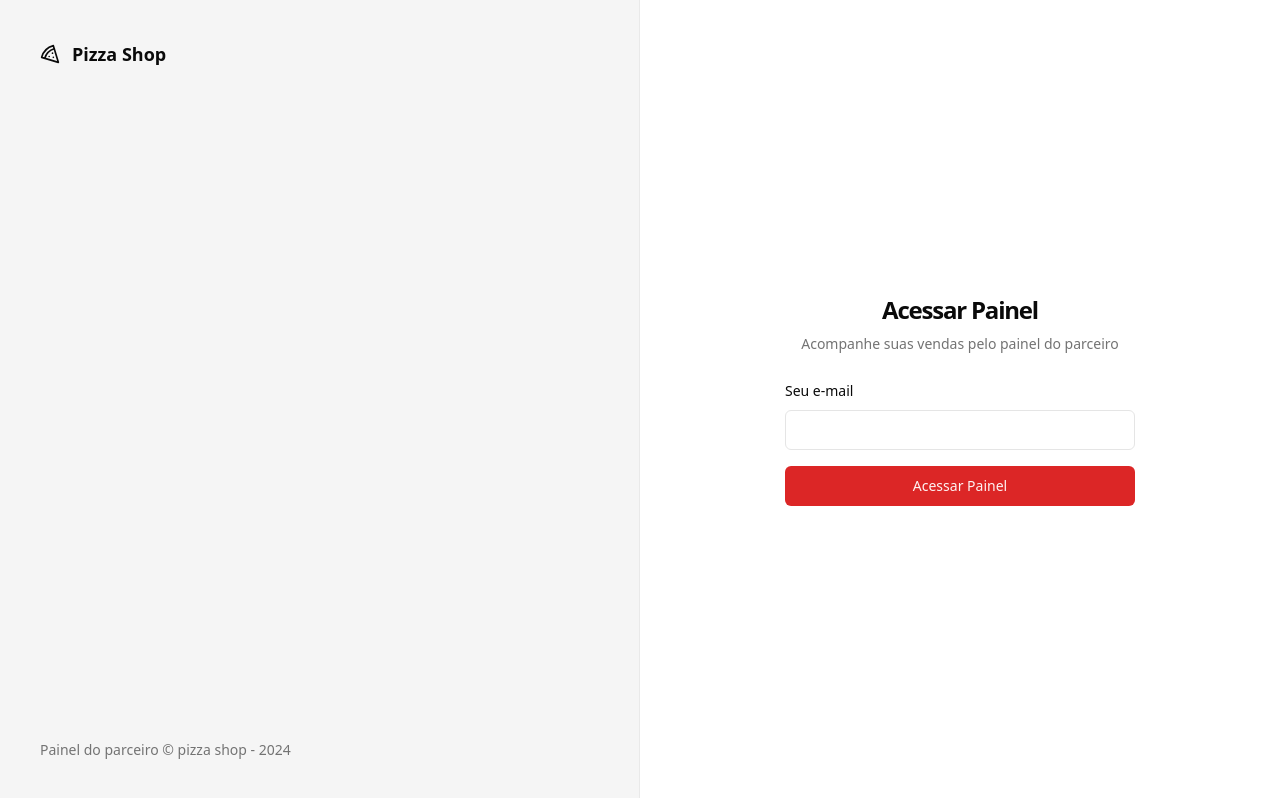
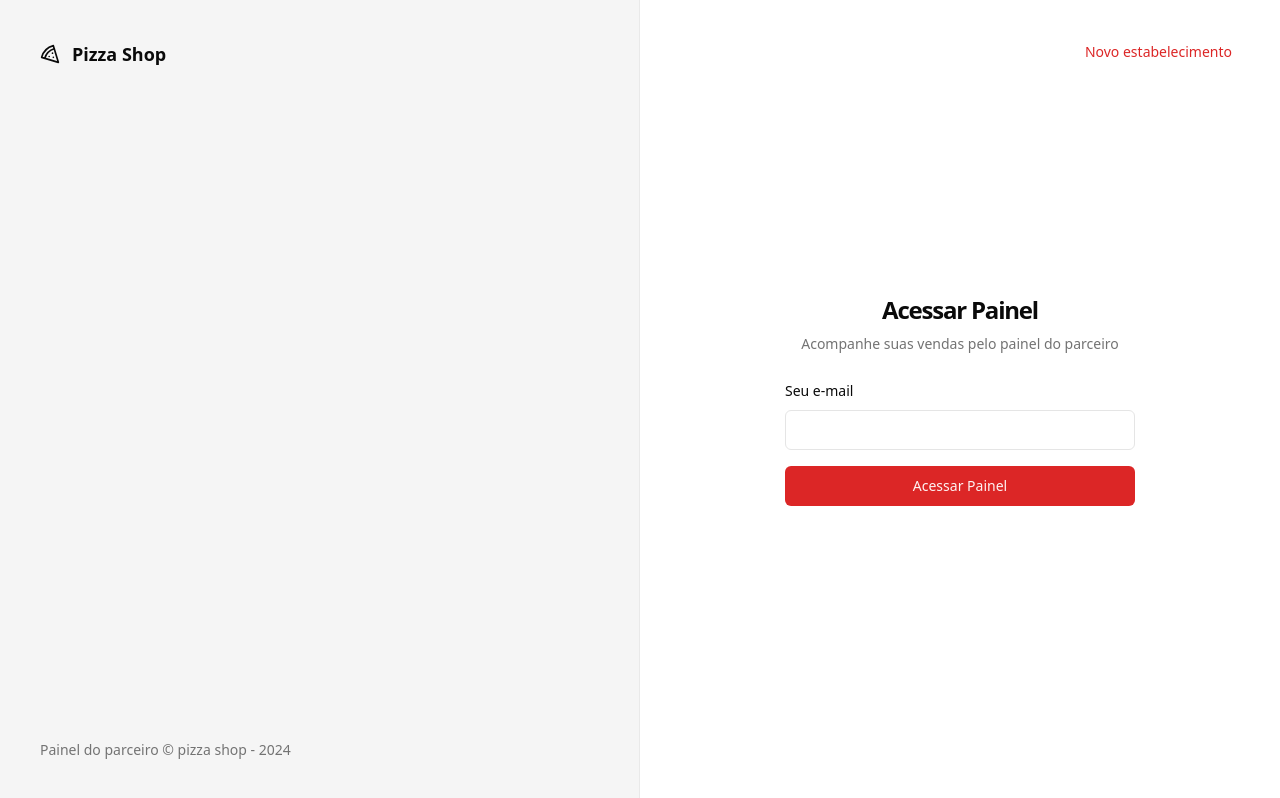
Before and after one commit to JoaoManoelDev/pizza-shop, a React (Vite) app: page /sign-in in a window 1280 px wide. Built offline with nearby package versions, Linux system fonts and the light colour scheme.

Commit message:
feat: add link to sign up page

```diff
--- a/src/pages/auth/sign-in.tsx
+++ b/src/pages/auth/sign-in.tsx
@@ -1,4 +1,5 @@
 import { Helmet } from "react-helmet-async"
+import { Link } from "react-router-dom"
 import { useForm } from "react-hook-form"
 import { z } from "zod"
 import { toast } from "sonner"
@@ -36,6 +37,16 @@
       <Helmet title="Login" />
 
       <div className="p-8">
+        <Button
+          asChild
+          className="absolute right-8 top-8"
+          variant="link"
+        >
+          <Link to="/sign-up">
+            Novo estabelecimento
+          </Link>
+        </Button>
+
         <div className="w-[350px] flex flex-col justify-center gap-6">
           <div className="flex flex-col gap-2 text-center">
             <h1 className="text-2xl font-semibold tracking-tighter">
```
